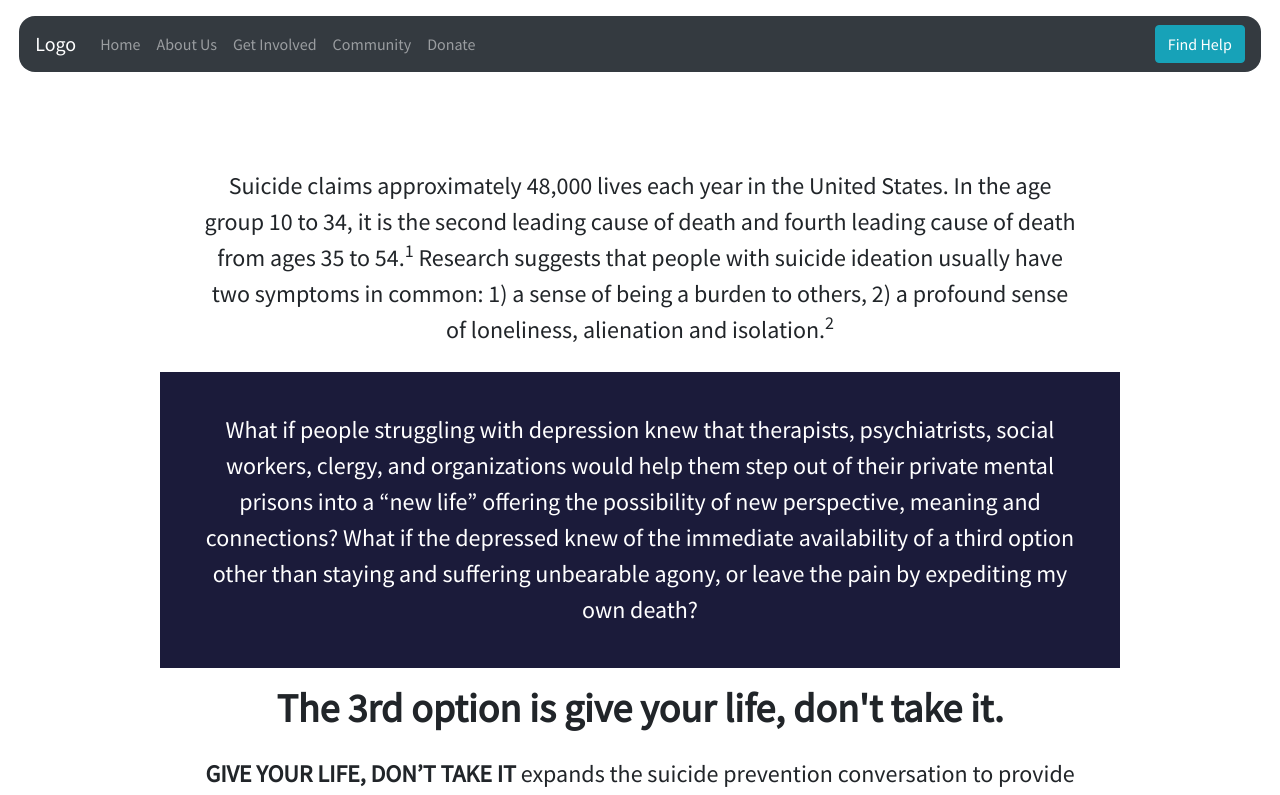
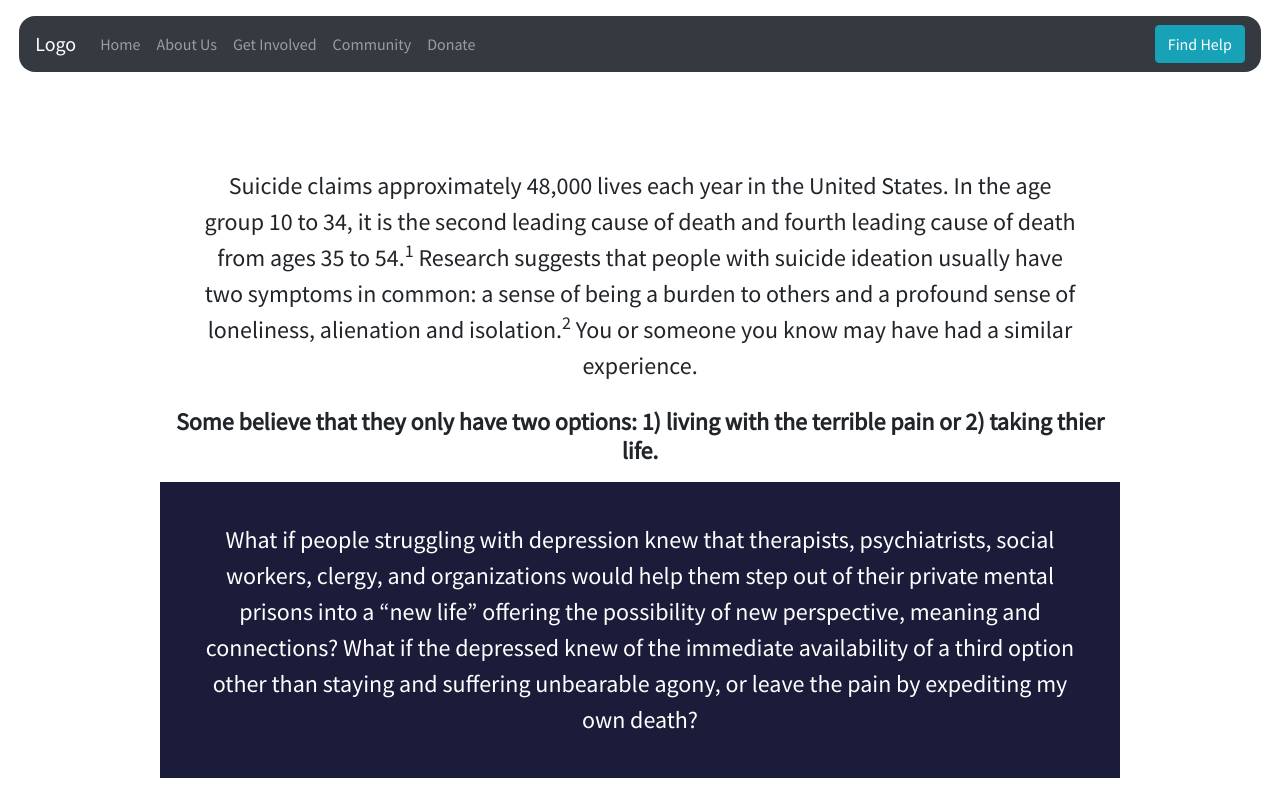
Before and after one commit to dchovanetz/GiveALife, a React (Create React App) app in the folder client/: page /get-involved in a window 1280 px wide. Shown: the top 795 px of the page. Built offline with nearby package versions, Linux system fonts and the light colour scheme.

Commit message:
added options to get involved and fixed the video...still some work to do

```diff
--- a/client/src/components/get-involved/GetInvolved.js
+++ b/client/src/components/get-involved/GetInvolved.js
@@ -19,14 +19,15 @@ function GetInvolvedIntro() {
       </figcaption>
       </figure> */}
       <p>
-      Suicide claims approximately 48,000 lives each year in the United States. In the age group 10 to 34, it is the second leading cause of death and fourth leading cause of death from ages 35 to 54.<sup>1</sup> Research suggests that people with suicide ideation usually have two symptoms in common: 1) a sense of being a burden to others, 2) a profound sense of loneliness, alienation and isolation.<sup>2</sup>
+      Suicide claims approximately 48,000 lives each year in the United States. In the age group 10 to 34, it is the second leading cause of death and fourth leading cause of death from ages 35 to 54.<sup>1</sup> Research suggests that people with suicide ideation usually have two symptoms in common: a sense of being a burden to others and a profound sense of loneliness, alienation and isolation.<sup>2</sup> You or someone you know may have had a similar experience.
       </p>
-      <div className="py-3 mb-3" id="whatIf-div">
+      <h3>Some believe that they only have two options: 1) living with the terrible pain or 2) taking thier life.  </h3>
+      <div className="py-3 my-3" id="whatIf-div">
         <p>
         What if people struggling with depression knew that therapists, psychiatrists, social workers, clergy, and organizations would help them step out of their private mental prisons into a “new life” offering the possibility of new perspective, meaning and connections? What if the depressed knew of the immediate availability of a third option other than staying and suffering unbearable agony, or leave the pain by expediting my own death?
         </p>
       </div>
-      <h2>The 3rd option is give your life, don't take it.</h2>
+      <h3>The 3rd option is give your life, don't take it.</h3>
       <p>
       <strong>GIVE YOUR LIFE, DON’T TAKE IT</strong> expands the suicide prevention conversation to provide avenues for reciprocity and active giving as pathways to immediate usefulness and perspective for men, women, teens, vets, and seniors who stand on the suicidal trailheads of loss, feeling overwhelmed, shame, and disconnect. Studies support this strategy of providing a way for suffers to be active-givers versus passive-receivers to reduce suicidal depression and ideation.<sup>2</sup>
       </p>
--- a/client/src/components/home/BodyCard.js
+++ b/client/src/components/home/BodyCard.js
@@ -9,19 +9,27 @@ function BodyCard(){
 <div>
 <div className="container my-2 body-text">
 <h1>My name is Pam Boyd.</h1>
+<div className="container"  >
+    <iframe
+        width="280"
+        height="415"
+        src="https://www.youtube.com/embed/Buo4cV_2vOY?rel=0&amp;modestbranding=1"
+        frameborder="0"
+        allow="accelerometer; clipboard-write; encrypted-media; gyroscope;
+        picture-in-picture"
+        allowfullscreen>
+    </iframe>
+</div>
 <p>Several years ago, I experienced an avalanche of loss which sent me down a dark road of suicide. When you have experienced a loss of someone you love, something you cherished, or believe that your life is more burdensome than it is worth, taking your life might seem like a better option than living with the terrible pain. You or someone you know may have had a similar experience. </p>
 <p>When I faced this lose-lose situation, only one thought saved my life. That one thought was this: if I am going to take my life, why don’t I give it to somebody that needs it. That sent me to volunteering. My motto being, “If you’re too hopeless to fight for yourself, then do it for the next guy.” </p>
+
 <p><a className="text-info" href="/community">Find resources now.</a></p>
 <p>GIVE YOUR LIFE, DON'T TAKE IT is about giving access to anyone who is thinking about taking their life because of loss. Let the “doing” change the beliefs and actions. We need to grow awareness and build partnership. </p>
 <p><a className="text-info" href="/get-involved">Find out how you can help.</a></p>
 </div>
 
 
- <div className="container mx-auto py-2"  >
- <video className="mx-auto" width="320" height="540" controls>
- <source src="../../assets/VID_20200515_112539.mp4" type="video/mp4"/>
- </video>
-</div>
+
 </div>
     )
 }
```
